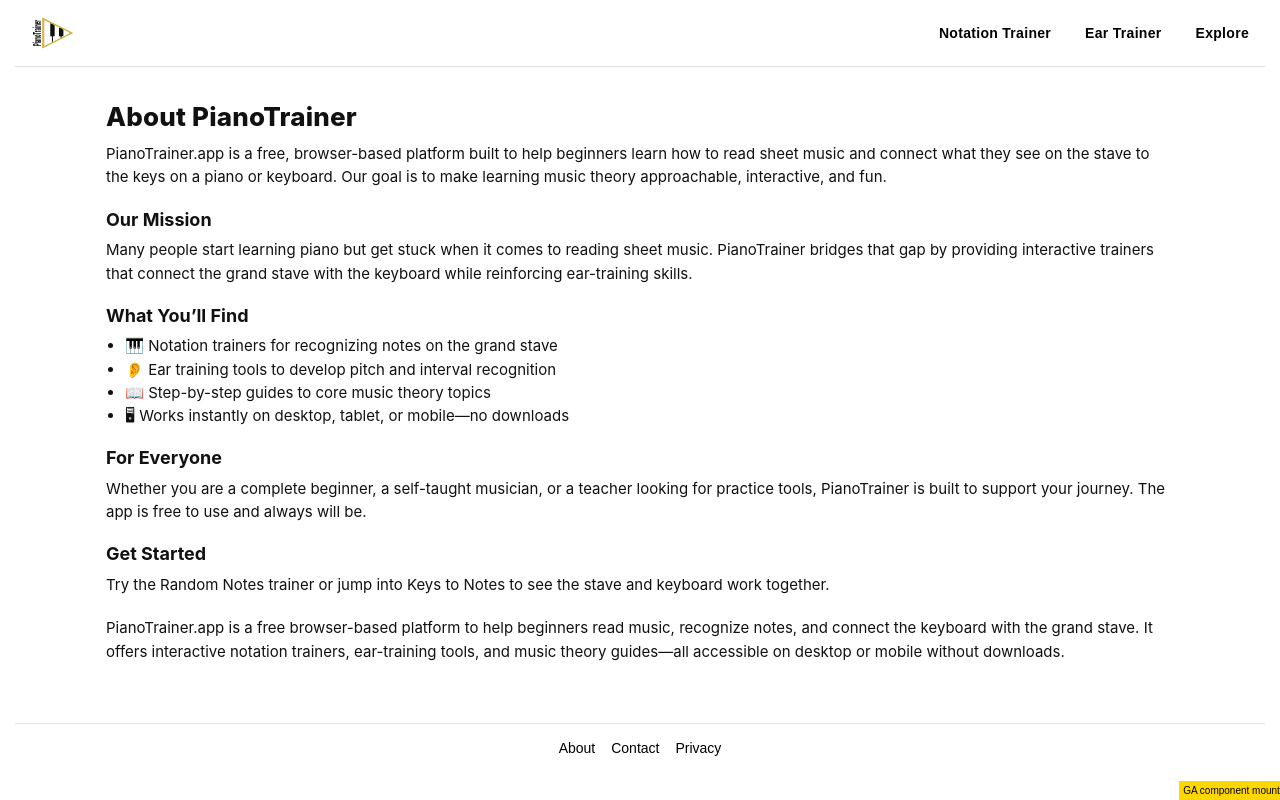
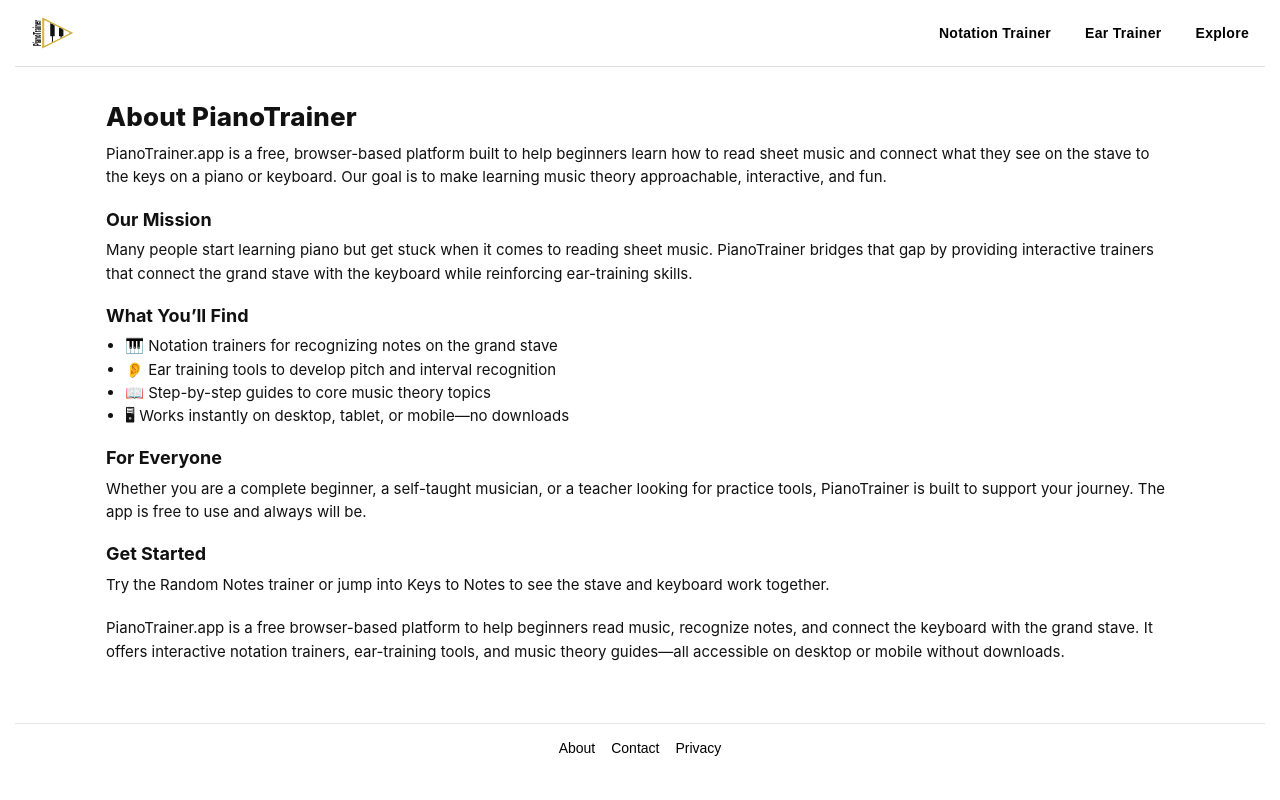
Before and after one commit to andreyeremichev/pianotrainer, a Next.js app: page /about in a window 1280 px wide. Built offline with nearby package versions, Linux system fonts and the light colour scheme; no server answers; a web font is replaced by a local one.

Commit message:
feat(ga): hard-code GA4 ID

```diff
--- a/app/components/GoogleAnalytics.tsx
+++ b/app/components/GoogleAnalytics.tsx
@@ -1,33 +1,11 @@
 "use client";
-import { useEffect } from "react";
 import Script from "next/script";
 
 export default function GoogleAnalytics() {
-  const GA_ID = process.env.NEXT_PUBLIC_GA_MEASUREMENT_ID;
-
-  // Confirm runtime environment (client-side)
-  useEffect(() => {
-    console.log("[GA runtime check] ID:", GA_ID);
-  }, [GA_ID]);
+  // TEMP: hard-code your real GA4 Measurement ID
+  const GA_ID = "G-XH43YJ2XQ8"; // ← replace with your ID
 
   return (
-    <>
-      <div
-        style={{
-          position: "fixed",
-          bottom: 0,
-          right: 0,
-          background: "gold",
-          color: "#000",
-          padding: 4,
-          fontSize: 10,
-          zIndex: 99999,
-        }}
-      >
-        GA component mounted
-      </div>
-
-      {GA_ID && (
     <>
       <Script
         src={`https://www.googletagmanager.com/gtag/js?id=${GA_ID}`}
@@ -42,7 +20,5 @@
         `}
       </Script>
     </>
-      )}
-    </>
   );
 }
```
Lines whose indentation alone changed are shown as unchanged.
